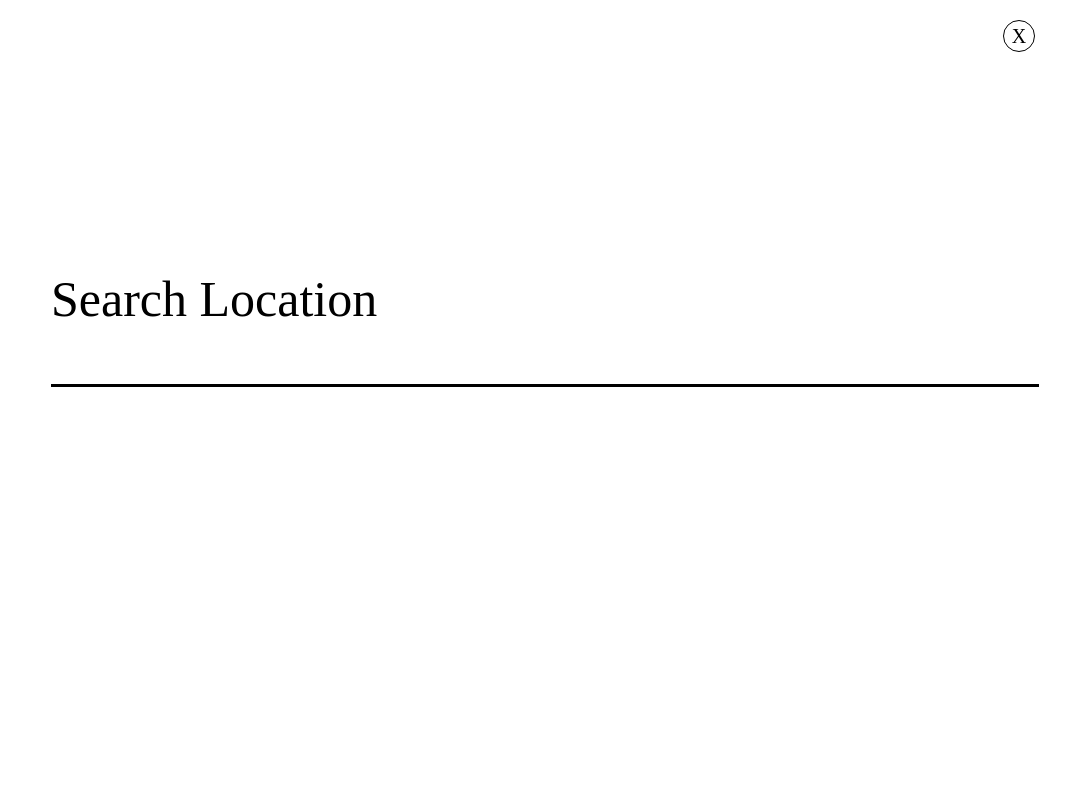
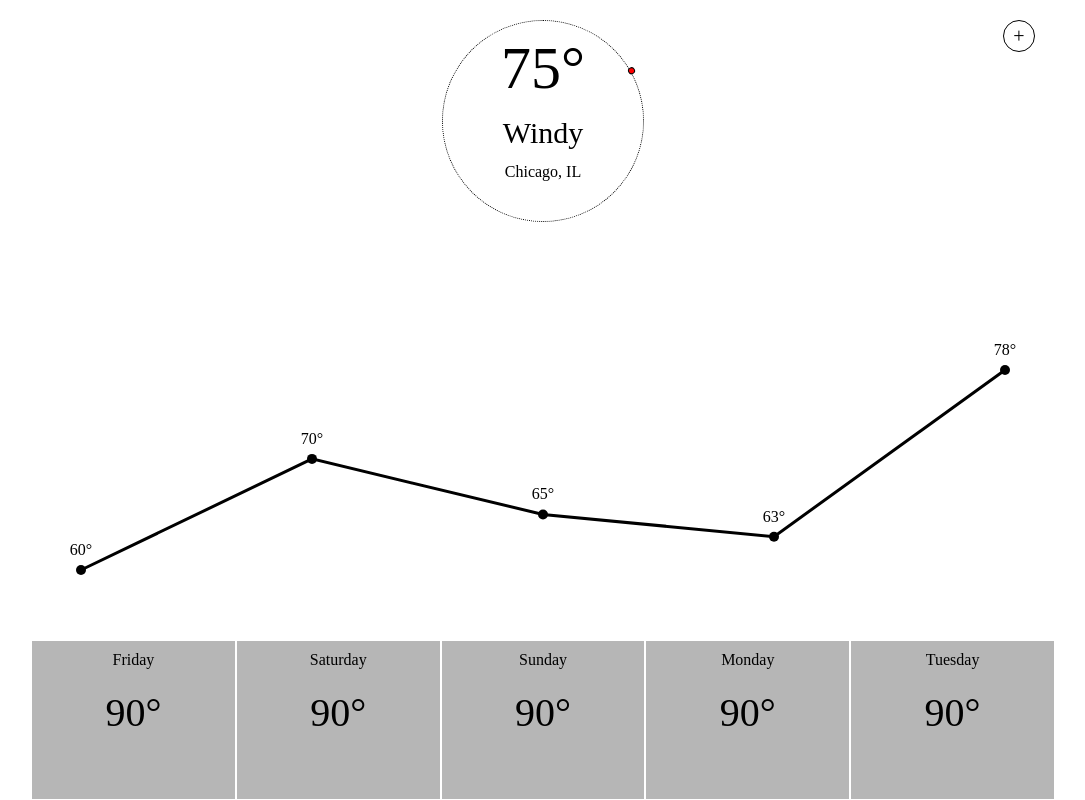
Before and after one commit to dwayne314/we-weather, a React app: page / in a window 1280 px wide. Shown: the whole page, without its empty margins (97-1182 px from the left). Built offline with nearby package versions, Linux system fonts and the light colour scheme.

Commit message:
Added the D3 for the body

```diff
--- a/package.json
+++ b/package.json
@@ -6,6 +6,7 @@
     "@testing-library/jest-dom": "^4.2.4",
     "@testing-library/react": "^9.5.0",
     "@testing-library/user-event": "^7.2.1",
+    "d3": "^5.16.0",
     "react": "^16.13.1",
     "react-dom": "^16.13.1",
     "react-scripts": "3.4.1"
--- a/src/components/App/App.js
+++ b/src/components/App/App.js
@@ -7,11 +7,7 @@ import './App.css';
 
 
 const App = () => {
-    return (
-        <div className="app-container">
-            <Search />
-        </div>
-    )
+
     // Main
     return (
         <div className="app-container">
--- a/src/components/Body/Body.css
+++ b/src/components/Body/Body.css
@@ -1,5 +1,10 @@
 .body-container {
 	width: 100%;
 	height: var(---body-height-section);
-	background-color: yellow;
 }
+
+#line-chart {
+	/*height: 100%;
+	box-sizing: border-box;
+		height: var(---body-height-section);*/
+}
--- a/src/components/Body/Body.js
+++ b/src/components/Body/Body.js
@@ -1,11 +1,115 @@
-import React from 'react';
-
+import React, { useEffect, useState } from 'react';
+import * as d3 from 'd3';
 import './Body.css';
 
 
 const Body = () => {
+	const futureTempLength = 5;
+	let [offsetWidth, setOffsetWidth] = useState(0);
+	let [offsetHeight, setOffsetHeight] = useState(0);
+
+
+	const temps = [
+		{id: 0, temp: 60, pattern: 'Windy'},
+		{id: 1, temp: 60, pattern: 'Windy'},
+		{id: 2, temp: 70, pattern: 'Windy'},
+		{id: 3, temp: 65, pattern: 'Windy'},
+		{id: 4, temp: 63, pattern: 'Windy'},
+		{id: 5, temp: 78, pattern: 'Windy'},
+	]
+	const getWidth = () => document.getElementsByClassName('body-container')[0].offsetWidth;
+	const getHeight = () => document.getElementsByClassName('body-container')[0].offsetHeight;
+
+	const clearChart = () => {
+		const chartContainer = document.getElementById('line-chart');
+		chartContainer.innerHTML = "";
+
+	}
+
+
+	useEffect(() => {
+		const resizeListener = () => {
+			setOffsetWidth(getWidth());
+			setOffsetHeight(getHeight());
+		}
+		window.addEventListener('resize', resizeListener);
+
+		return () => window.removeEventListener('resize', resizeListener);
+
+	}, [setOffsetWidth, setOffsetHeight])
+
+	useEffect(() => {
+		clearChart();
+		setOffsetWidth(getWidth());
+		setOffsetHeight(getHeight());
+
+		// left and right margin should come from the footer width / 5
+		const margin = {
+			top: 50,
+			right: 50,
+			bottom: 20,
+			left: 50,
+			getTotalSide: function () {
+				return this.left + this.right;
+			} ,
+			getTotalTop: function () {
+				return this.top + this.bottom;
+			}
+		};
+
+		const futureTemps = temps.splice(1, temps.length);
+
+		const bodyHeight = offsetHeight - margin.getTotalTop();
+		const bodyWidth = offsetWidth - margin.getTotalSide();
+		const minTemp = futureTemps.reduce((acc, data) => Math.min(acc, data.temp), +Infinity);
+		const maxTemp = futureTemps.reduce((acc, data) => Math.max(acc, data.temp), -Infinity);
+
+		const yScale = d3.scaleLinear()
+		    .domain([minTemp, maxTemp])
+		    .range([bodyHeight, margin.top]);
+
+		const xScale = d3.scaleLinear()
+		    .domain([0, futureTempLength-1])
+		    .range([0, bodyWidth]);
+
+		const line = d3.line()
+		    .x(function(d, i) { return xScale(i) })
+		    .y(function(d) { return yScale(d.temp) });
+
+		const svg = d3.select("#line-chart").append("svg")
+		    .attr("width", bodyWidth + margin.getTotalSide())
+		    .attr("height", bodyHeight + margin.getTotalTop())
+		    .append("g")
+		        .attr("transform", "translate(" + margin.left + ",0)");
+
+		svg.append("path")
+		    .datum(futureTemps)
+		    .attr("d", line)
+		    .attr("stroke", "black")
+		    .attr("stroke-width", 3)
+		    .attr("fill", "none");
+
+		svg.selectAll(".chart-dot")
+		    .data(futureTemps)
+		    .enter()
+		        .append("circle")
+		        .attr("cx", function(d, i) { return xScale(i) })
+		        .attr("cy", function(d) { return yScale(d.temp) })
+    		    .attr("r", 5);
+
+		svg.selectAll(".chart-text")
+		    .data(futureTemps)
+		    .enter()
+		        .append("text")
+		        .text(function(d) { return d.temp + '°'})
+		        .attr('x',function(d, i) { return xScale(i) })
+		        .attr("y", function(d) { return yScale(d.temp) - 15 })
+		        .attr('text-anchor', 'middle');
+	})
     return (
-        <div className="body-container"></div>
+        <div className="body-container">
+        	<div id="line-chart"></div>
+        </div>
     );
 };
 
```
Also changed, not shown: 1 other file.
